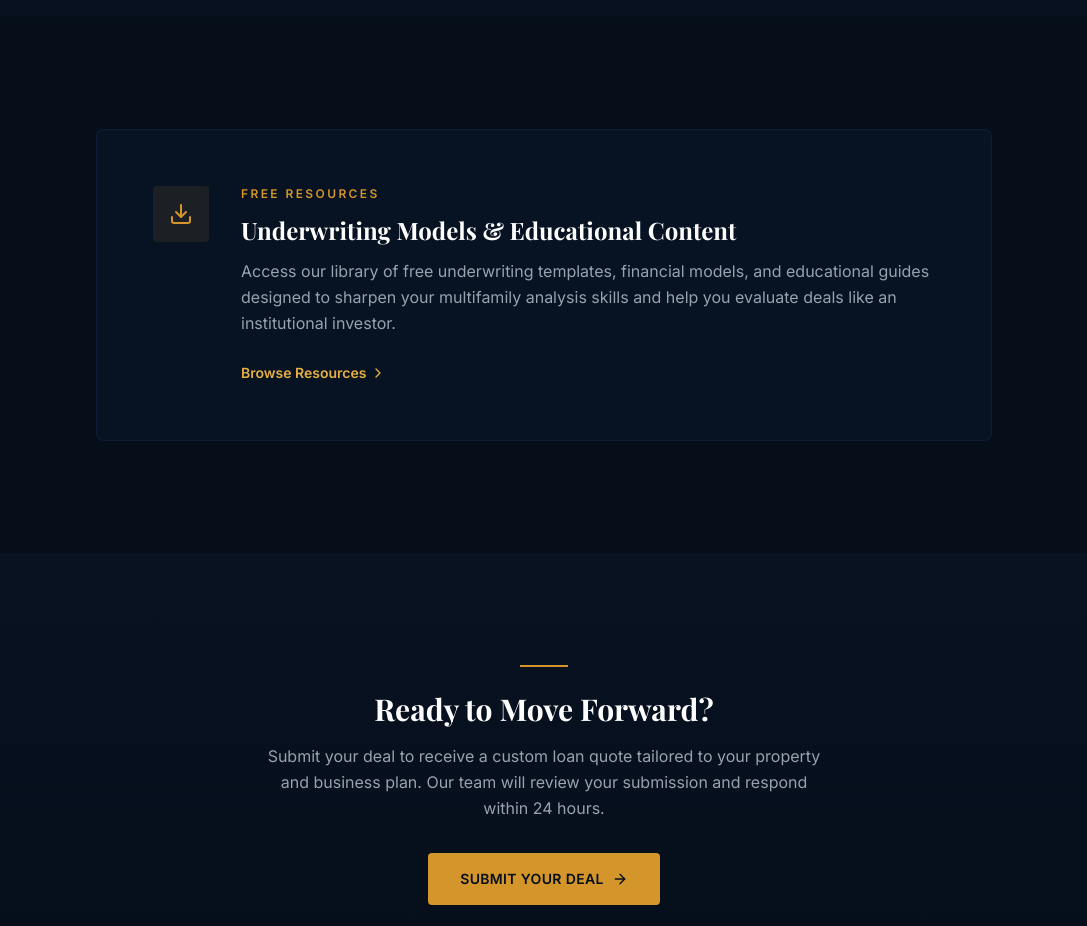
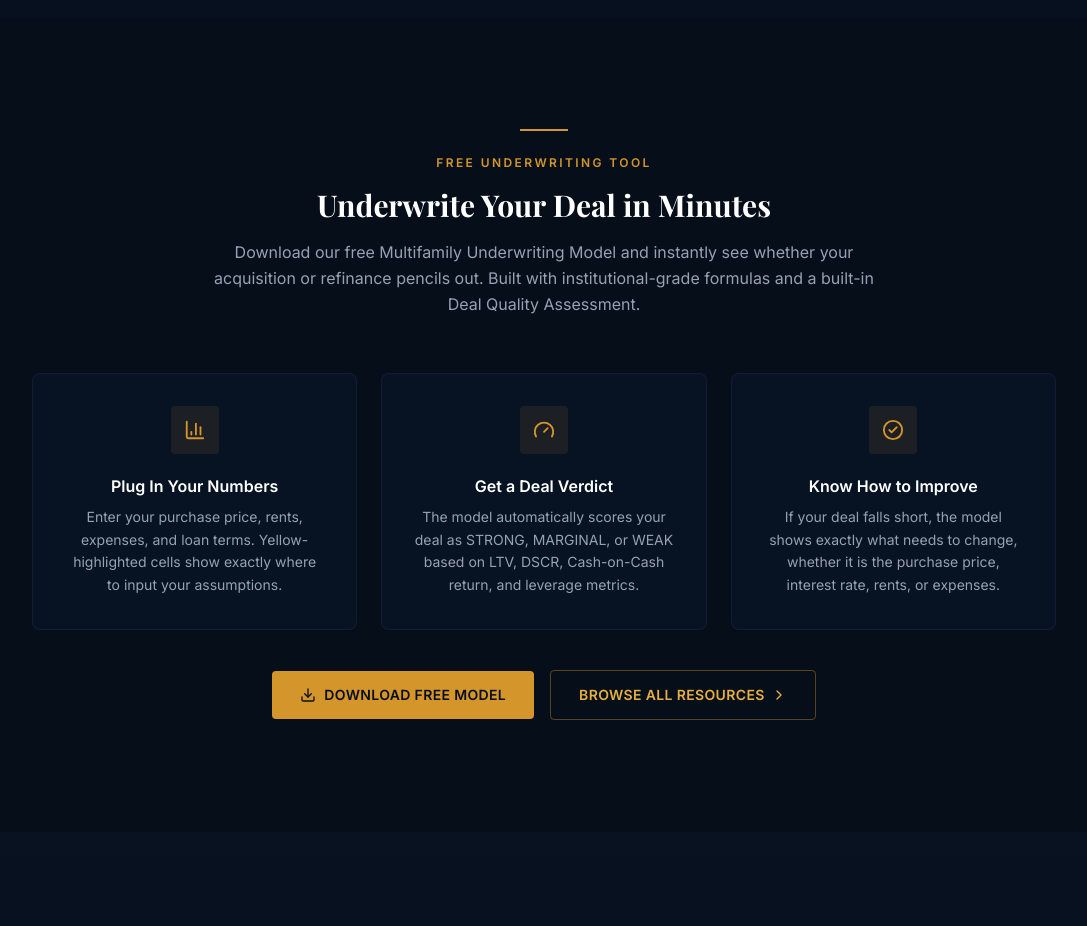
Before and after one commit to tobiabereoje/ta-capital-link, a Next.js app: page / in a window 1280 px wide. Shown: the part 2180-3106 px from the top of the page, without its empty margins (96-1183 px from the left). Built offline with nearby package versions, Linux system fonts and the light colour scheme.

Commit message:
Update homepage with underwriting tool section and new imports
Added new free underwriting tool section with features and download link.

```diff
--- a/src/app/page.tsx
+++ b/src/app/page.tsx
@@ -6,6 +6,9 @@ import {
   Phone,
   Download,
   ChevronRight,
+  BarChart3,
+  CheckCircle2,
+  Gauge,
 } from "lucide-react";
 
 export default function Home() {
@@ -155,34 +158,79 @@ export default function Home() {
         </div>
       </section>
 
-      {/* ========== FREE RESOURCES ========== */}
+      {/* ========== UNDERWRITE YOUR DEAL ========== */}
       <section className="px-6 py-20 md:py-28">
-        <div className="max-w-4xl mx-auto">
-          <div className="bg-navy-900/40 border border-navy-800/60 rounded-lg p-10 md:p-14 flex flex-col md:flex-row items-start gap-8">
-            <div className="w-14 h-14 rounded bg-gold-500/10 flex items-center justify-center shrink-0">
-              <Download size={24} className="text-gold-500" />
-            </div>
-            <div>
-              <h2 className="text-xs font-semibold tracking-[0.2em] uppercase text-gold-500 mb-3">
-                Free Resources
-              </h2>
-              <h3 className="text-xl md:text-2xl font-display font-bold text-white mb-3">
-                Underwriting Models &amp; Educational Content
-              </h3>
-              <p className="text-gray-400 leading-relaxed mb-6">
-                Access our library of free underwriting templates, financial
-                models, and educational guides designed to sharpen your
-                multifamily analysis skills and help you evaluate deals like an
-                institutional investor.
-              </p>
-              <Link
-                href="/resources"
-                className="inline-flex items-center text-sm font-semibold text-gold-400 hover:text-gold-300 transition-colors"
+        <div className="max-w-5xl mx-auto">
+          <div className="text-center mb-14">
+            <div className="w-12 h-0.5 bg-gold-500 mx-auto mb-6" />
+            <h2 className="text-xs font-semibold tracking-[0.2em] uppercase text-gold-500 mb-4">
+              Free Underwriting Tool
+            </h2>
+            <h3 className="text-2xl md:text-3xl font-display font-bold text-white mb-4">
+              Underwrite Your Deal in Minutes
+            </h3>
+            <p className="text-gray-400 leading-relaxed max-w-2xl mx-auto">
+              Download our free Multifamily Underwriting Model and instantly see
+              whether your acquisition or refinance pencils out. Built with
+              institutional-grade formulas and a built-in Deal Quality
+              Assessment.
+            </p>
+          </div>
+
+          <div className="grid md:grid-cols-3 gap-6 mb-10">
+            {[
+              {
+                icon: BarChart3,
+                title: "Plug In Your Numbers",
+                description:
+                  "Enter your purchase price, rents, expenses, and loan terms. Yellow-highlighted cells show exactly where to input your assumptions.",
+              },
+              {
+                icon: Gauge,
+                title: "Get a Deal Verdict",
+                description:
+                  "The model automatically scores your deal as STRONG, MARGINAL, or WEAK based on LTV, DSCR, Cash-on-Cash return, and leverage metrics.",
+              },
+              {
+                icon: CheckCircle2,
+                title: "Know How to Improve",
+                description:
+                  "If your deal falls short, the model shows exactly what needs to change, whether it is the purchase price, interest rate, rents, or expenses.",
+              },
+            ].map((step) => (
+              <div
+                key={step.title}
+                className="bg-navy-900/40 border border-navy-800/60 rounded-lg p-8 text-center transition-all duration-300 hover:border-gold-500/20 hover:bg-navy-900/60 group"
               >
-                Browse Resources
-                <ChevronRight size={16} className="ml-1" />
-              </Link>
-            </div>
+                <div className="w-12 h-12 rounded bg-gold-500/10 flex items-center justify-center mx-auto mb-5 group-hover:bg-gold-500/20 transition-colors">
+                  <step.icon size={22} className="text-gold-500" />
+                </div>
+                <h4 className="text-base font-semibold text-white mb-2">
+                  {step.title}
+                </h4>
+                <p className="text-sm text-gray-400 leading-relaxed">
+                  {step.description}
+                </p>
+              </div>
+            ))}
+          </div>
+
+          <div className="flex flex-col sm:flex-row items-center justify-center gap-4">
+            <a
+              href="/TA-Capital-Link-Underwriting-Model.xlsx"
+              download
+              className="inline-flex items-center justify-center px-7 py-3.5 bg-gold-500 text-navy-950 font-semibold text-sm tracking-wide uppercase rounded transition-all duration-300 hover:bg-gold-400 hover:shadow-lg hover:shadow-gold-500/20"
+            >
+              <Download size={16} className="mr-2" />
+              Download Free Model
+            </a>
+            <Link
+              href="/resources"
+              className="inline-flex items-center justify-center px-7 py-3.5 border border-gold-500/40 text-gold-400 font-semibold text-sm tracking-wide uppercase rounded transition-all duration-300 hover:border-gold-500 hover:text-gold-300 hover:bg-gold-500/5"
+            >
+              Browse All Resources
+              <ChevronRight size={16} className="ml-1.5" />
+            </Link>
           </div>
         </div>
       </section>
```
